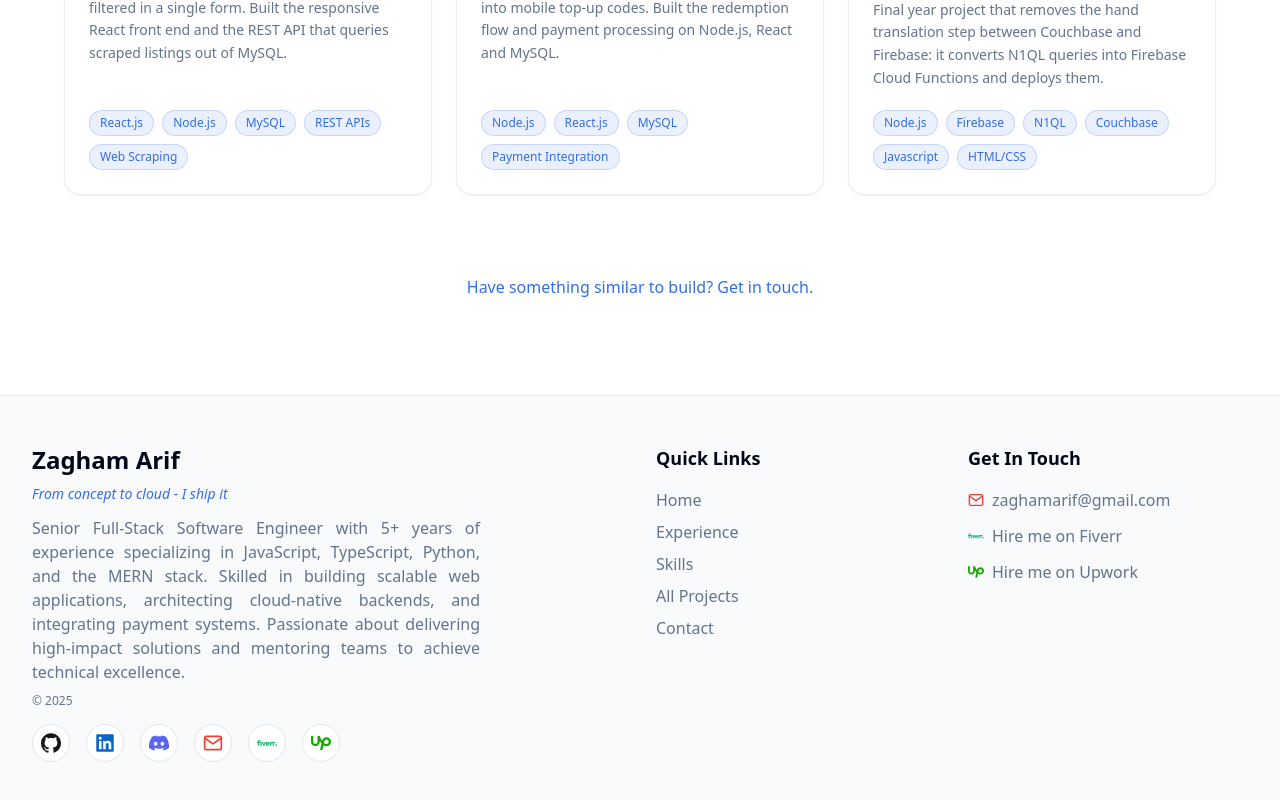
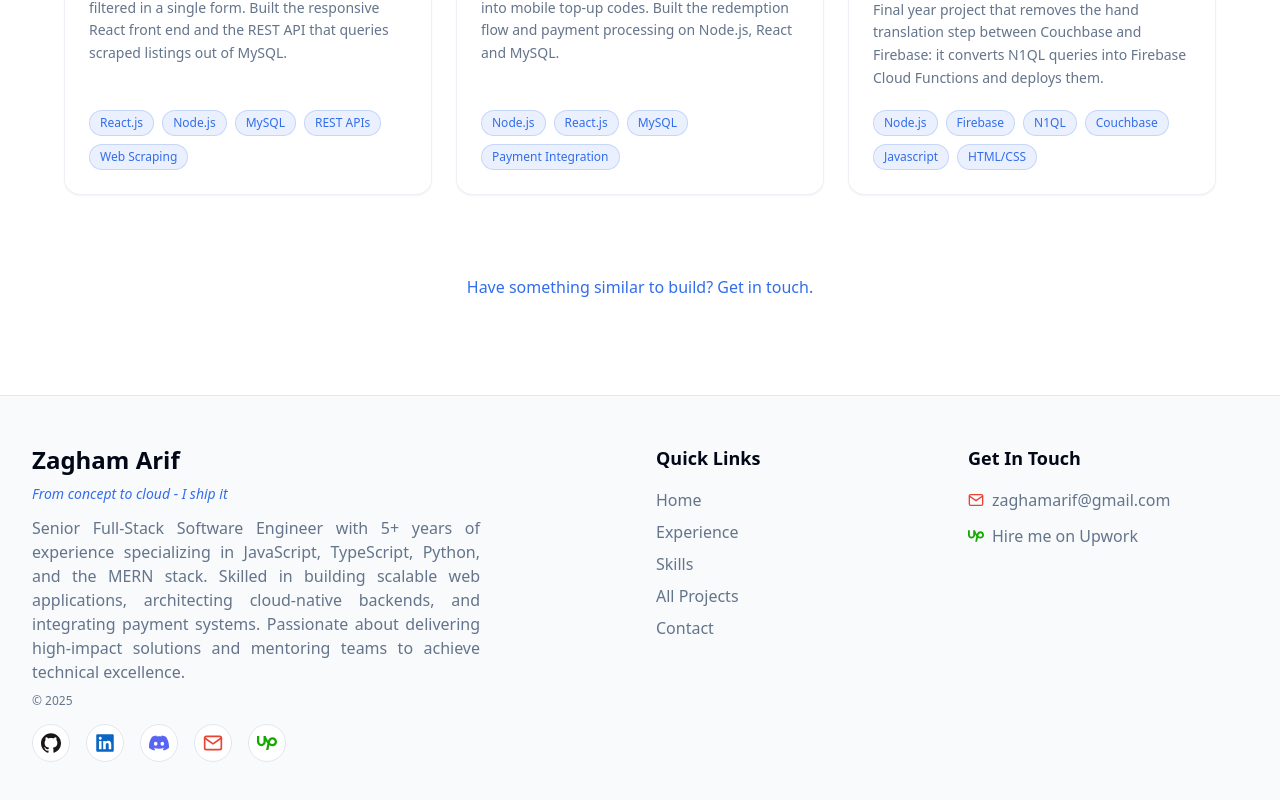
Before and after one commit to Zagham-Arif/zagham-portfolio, a Next.js app: page /en/projects in a window 1280 px wide. Shown: the part 2493-3293 px from the top of the page. Built offline with nearby package versions, Linux system fonts and the light colour scheme.

Commit message:
refactor: remove Fiverr references and update related components

```diff
--- a/messages/en.json
+++ b/messages/en.json
@@ -131,7 +131,6 @@
     "rights": "All rights reserved.",
     "quickLinks": "Quick Links",
     "getInTouch": "Get In Touch",
-    "hireOnFiverr": "Hire me on Fiverr",
     "hireOnUpwork": "Hire me on Upwork",
     "brandTagline": "From concept to cloud - I ship it",
     "brandDescription": "Senior Full-Stack Software Engineer with 5+ years of experience specializing in JavaScript, TypeScript, Python, and the MERN stack. Skilled in building scalable web applications, architecting cloud-native backends, and integrating payment systems. Passionate about delivering high-impact solutions and mentoring teams to achieve technical excellence."
--- a/messages/es.json
+++ b/messages/es.json
@@ -131,7 +131,6 @@
     "rights": "Todos los derechos reservados.",
     "quickLinks": "Enlaces Rápidos",
     "getInTouch": "Ponte en Contacto",
-    "hireOnFiverr": "Contrátame en Fiverr",
     "hireOnUpwork": "Contrátame en Upwork",
     "brandTagline": "Del concepto a la nube: yo lo implemento",
     "brandDescription": "Ingeniero de Software Full-Stack Senior con más de 5 años de experiencia especializado en JavaScript, TypeScript, Python y el stack MERN. Experto en la construcción de aplicaciones web escalables, en el diseño de backends nativos en la nube y en la integración de sistemas de pago. Apasionado por entregar soluciones de alto impacto y por guiar equipos hacia la excelencia técnica."
--- a/src/components/sections/Contact.tsx
+++ b/src/components/sections/Contact.tsx
@@ -220,9 +220,7 @@ export function Contact({ standalone = false }: { standalone?: boolean }) {
                             size={18}
                             className="mr-2"
                           />
-                          {link.name === 'Upwork'
-                            ? footer('hireOnUpwork')
-                            : footer('hireOnFiverr')}
+                          {footer('hireOnUpwork')}
                         </a>
                       </Button>
                     ))}
--- a/src/components/sections/Footer.tsx
+++ b/src/components/sections/Footer.tsx
@@ -119,21 +119,6 @@ export function Footer() {
                 </li>
                 <li className="flex items-center">
                   <IconRenderer
-                    iconName="SiFiverr"
-                    size={16}
-                    className="mr-2"
-                  />
-                  <a
-                    href={Links.fiverr}
-                    target="_blank"
-                    rel="noopener noreferrer"
-                    className="transition-colors hover:text-foreground"
-                  >
-                    {tFooter('hireOnFiverr')}
-                  </a>
-                </li>
-                <li className="flex items-center">
-                  <IconRenderer
                     iconName="SiUpwork"
                     size={16}
                     className="mr-2"
--- a/src/components/ui/icon-renderer.tsx
+++ b/src/components/ui/icon-renderer.tsx
@@ -71,7 +71,6 @@ const brandColors: Record<string, string> = {
   SiLinkedin: '#0A66C2',
   SiGmail: '#EA4335',
   SiCloudflare: '#F38020',
-  SiFiverr: '#1DBF73',
   SiUpwork: '#14A800',
   SiShadcnui: '#000000',
   FiMail: '#EA4335',
--- a/src/lib/data.ts
+++ b/src/lib/data.ts
@@ -38,7 +38,6 @@ export const socialLinks: SocialLink[] = [
 // Freelance Links
 // -----------------------------
 export const freelanceLinks: SocialLink[] = [
-  { name: 'Fiverr', url: Links.fiverr, icon: 'SiFiverr' },
   { name: 'Upwork', url: Links.upwork, icon: 'SiUpwork' },
 ];
 // -----------------------------
@@ -81,8 +80,6 @@ export const projects: Project[] = [
     title: 'PlayerTotals',
     description: 'projectsData.playertotals.description',
     technologies: ['Node.js', 'TypeScript', 'Redis', 'MongoDB', 'Real-time'],
-    // TODO(zagham): playertotals.com now serves an unrelated site. Restore if the
-    // project moves to a live URL again.
     liveUrl: '',
     imageUrl: '/projects/playertotals.webp',
     imageAlt: 'projectsData.playertotals.imageAlt',
--- a/src/lib/icons.ts
+++ b/src/lib/icons.ts
@@ -22,7 +22,6 @@ import {
   SiFastapi,
   SiFigma,
   SiFirebase,
-  SiFiverr,
   SiGit,
   SiGithub,
   SiGitlab,
@@ -76,7 +75,6 @@ export const icons: Record<string, IconType> = {
   SiFastapi,
   SiFigma,
   SiFirebase,
-  SiFiverr,
   SiGit,
   SiGithub,
   SiGitlab,
```
